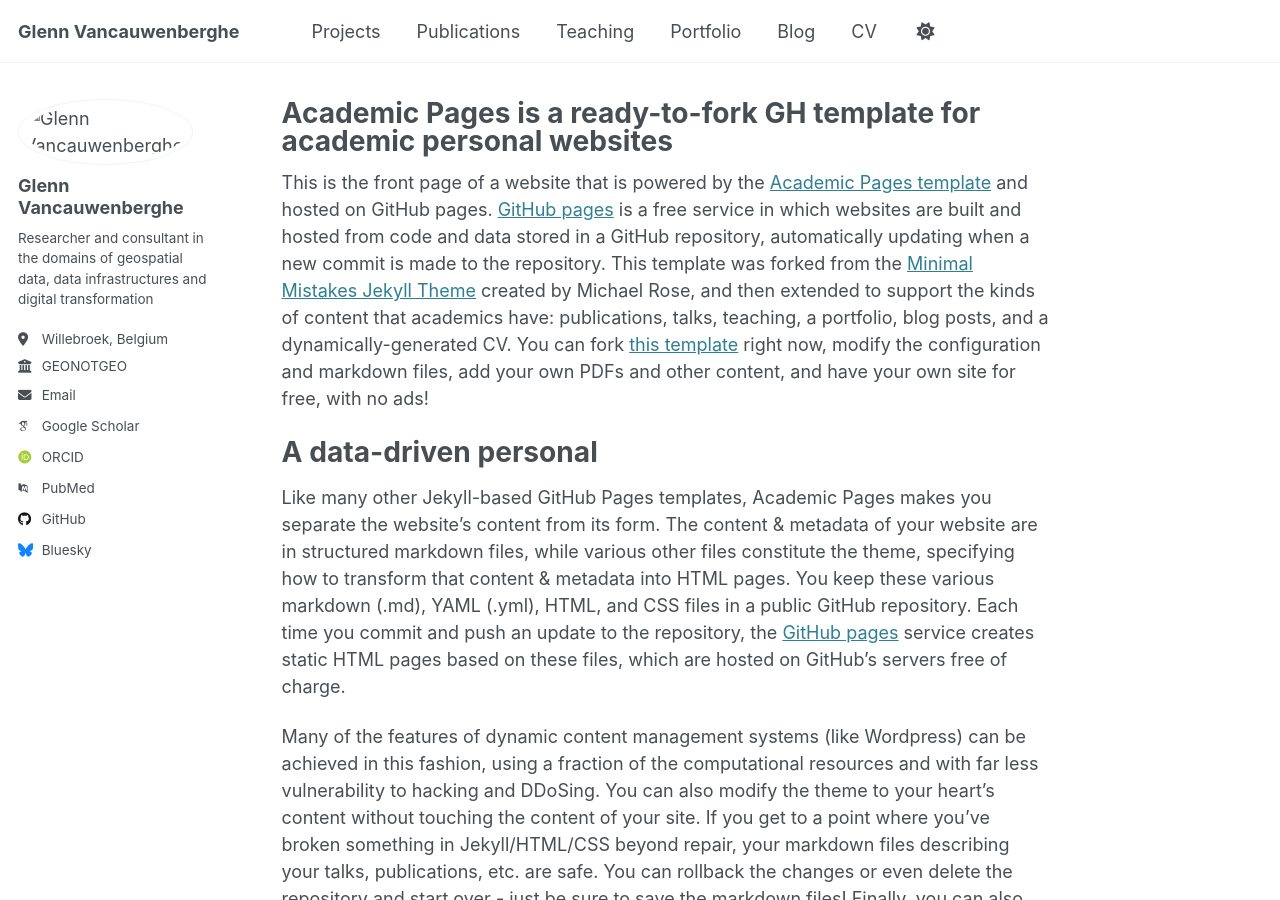
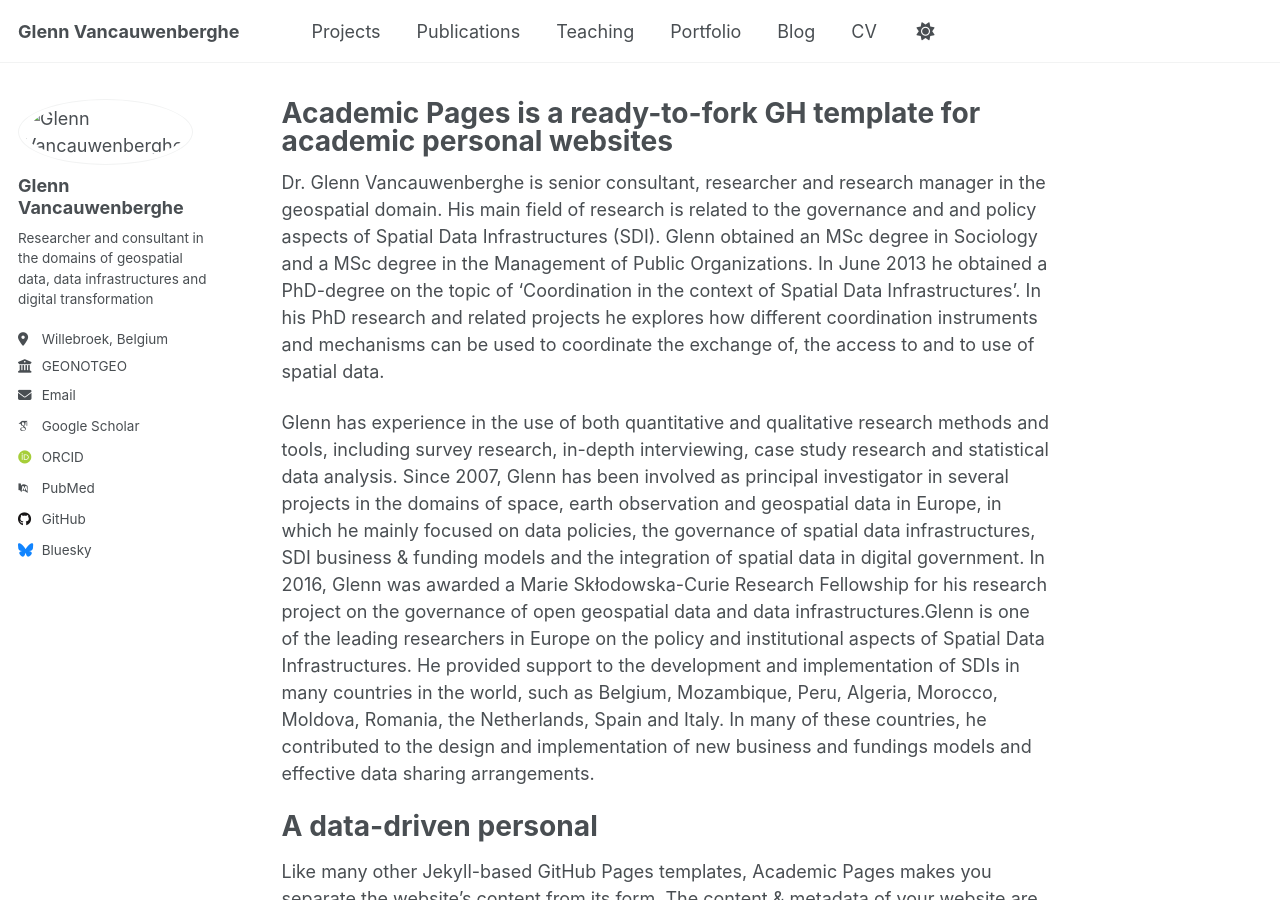
Before and after one commit to GVancauwenberghe/gvancauwenberghe.github.io, a Jekyll site: the page built from _pages/about.md, in a window 1280 px wide and 900 px high. Built offline with Jekyll 4.4.1, drawn with Linux system fonts in a browser that asks for light colours; some web fonts are replaced.

Commit message:
Update about.md

```diff
--- a/_pages/about.md
+++ b/_pages/about.md
@@ -7,7 +7,10 @@
   - /about.html
 ---
 
-This is the front page of a website that is powered by the [Academic Pages template](https://github.com/academicpages/academicpages.github.io) and hosted on GitHub pages. [GitHub pages](https://pages.github.com) is a free service in which websites are built and hosted from code and data stored in a GitHub repository, automatically updating when a new commit is made to the repository. This template was forked from the [Minimal Mistakes Jekyll Theme](https://mmistakes.github.io/minimal-mistakes/) created by Michael Rose, and then extended to support the kinds of content that academics have: publications, talks, teaching, a portfolio, blog posts, and a dynamically-generated CV. You can fork [this template](https://github.com/academicpages/academicpages.github.io) right now, modify the configuration and markdown files, add your own PDFs and other content, and have your own site for free, with no ads!
+Dr. Glenn Vancauwenberghe is senior consultant, researcher and research manager in the geospatial domain. His main field of research is related to the governance and and policy aspects of Spatial Data Infrastructures (SDI). Glenn obtained an MSc degree in Sociology and a MSc degree in the Management of Public Organizations. In June 2013 he obtained a PhD-degree on the topic of ‘Coordination in the context of Spatial Data Infrastructures’. In his PhD research and related projects he explores how different coordination instruments and mechanisms can be used to coordinate the exchange of, the access to and to use of spatial data.
+
+Glenn has experience in the use of both quantitative and qualitative research methods and tools, including survey research, in-depth interviewing, case study research and statistical data analysis. Since 2007, Glenn has been involved as principal investigator in several projects in the domains of space, earth observation and geospatial data in Europe, in which he mainly focused on data policies, the governance of spatial data infrastructures, SDI business & funding models and the integration of spatial data in digital government. In 2016, Glenn was awarded a Marie Skłodowska-Curie Research Fellowship for his research project on the governance of open geospatial data and data infrastructures.Glenn is one of the leading researchers in Europe on the policy and institutional aspects of Spatial Data Infrastructures. He provided support to the development and implementation of SDIs in many countries in the world, such as Belgium, Mozambique, Peru, Algeria, Morocco, Moldova, Romania, the Netherlands, Spain and Italy. In many of these countries, he contributed to the design and implementation of new business and fundings models and effective data sharing arrangements.
+
 
 A data-driven personal
 ======
```
